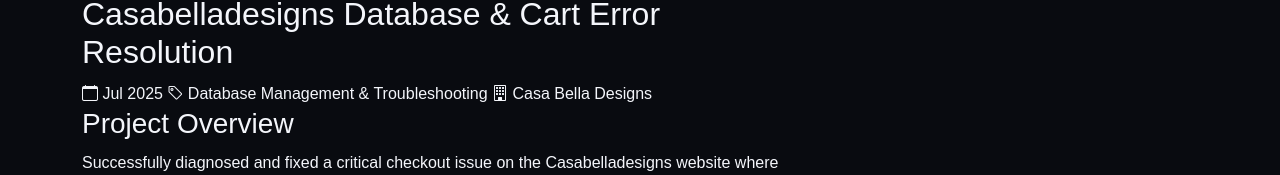
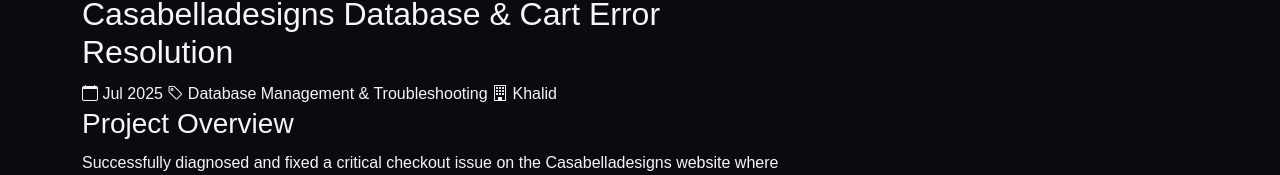
Before and after one commit to mubasherkhattak/Mubasherportfolio.io, a plain HTML site: page portfolio-details-6.html in a window 1280 px wide. Shown: the part 781-956 px from the top of the page. Drawn offline with Linux system fonts and the light colour scheme.

Commit message:
Update portfolio-details-6.html

```diff
--- a/portfolio-details-6.html
+++ b/portfolio-details-6.html
@@ -85,7 +85,7 @@
               <div class="meta-info">
                 <span class="date"><i class="bi bi-calendar"></i> Jul 2025</span>
                 <span class="category"><i class="bi bi-tag"></i> Database Management &amp; Troubleshooting</span>
-                <span class="client"><i class="bi bi-building"></i> Casa Bella Designs</span>
+                <span class="client"><i class="bi bi-building"></i> Khalid</span>
               </div>
 
               <h3>Project Overview</h3>
```
